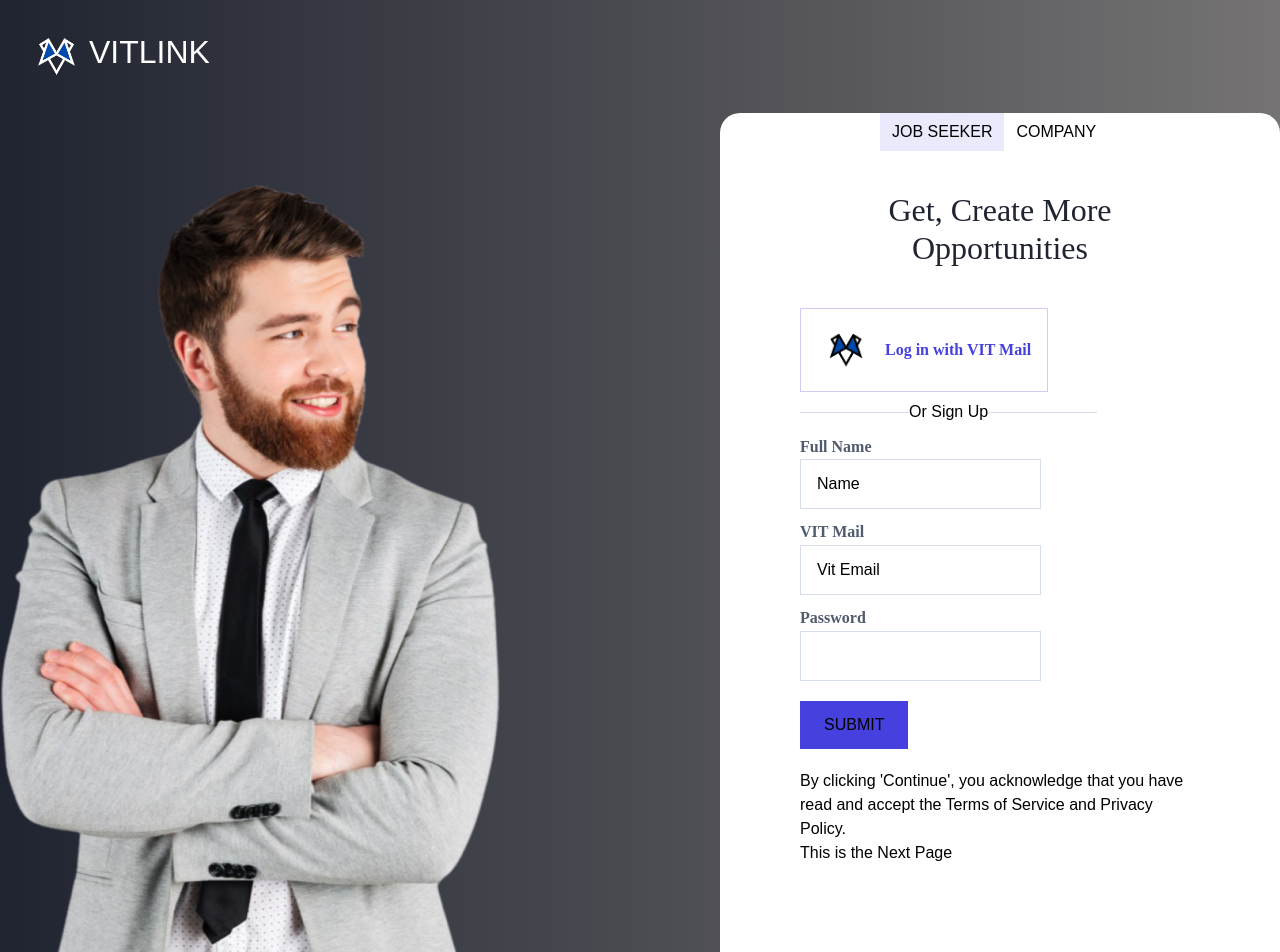
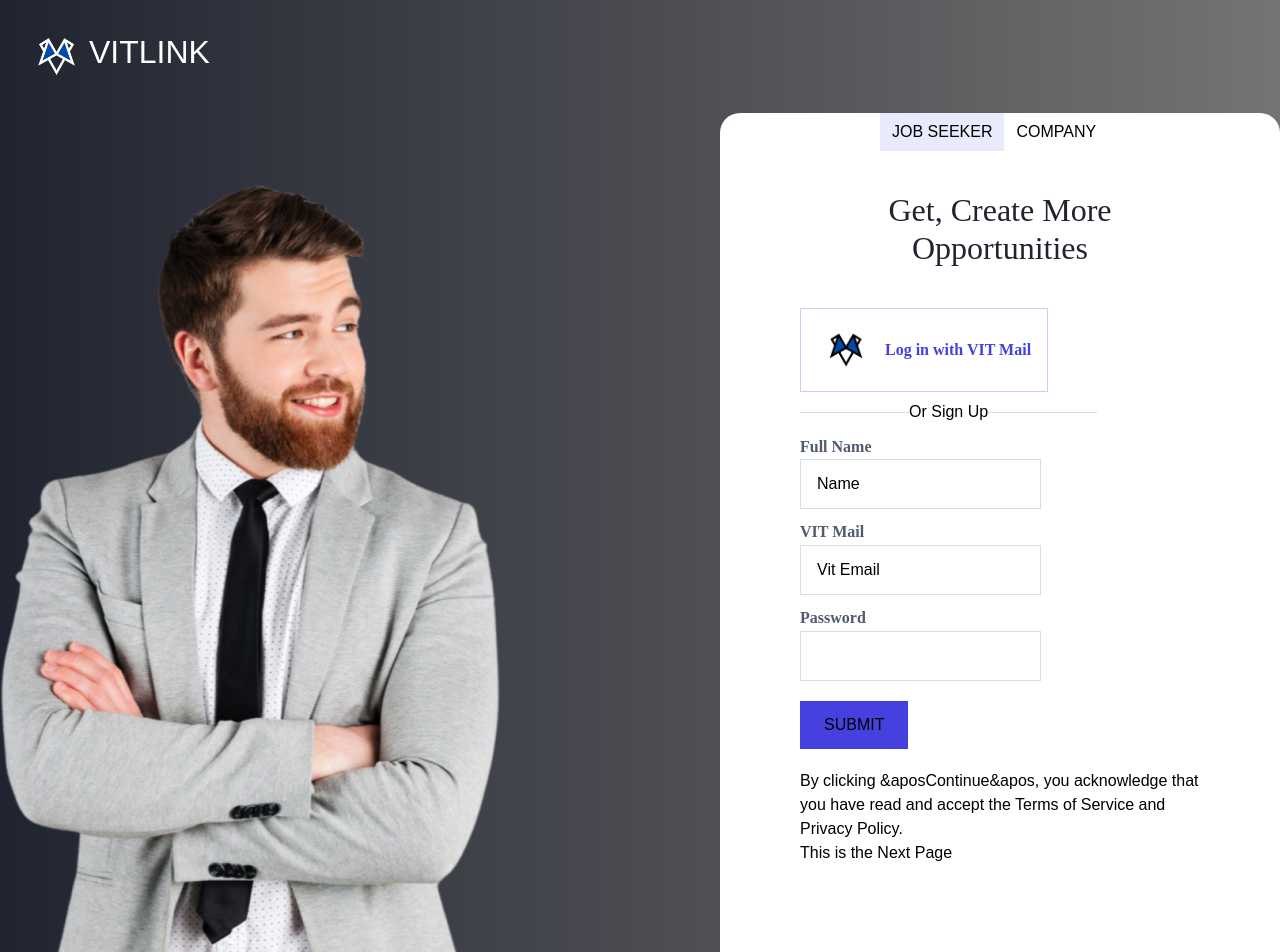
Before and after one commit to chaitanya-codes/VITLink, a Next.js app: page /login in a window 1280 px wide. Shown: the top 952 px of the page. Built offline with nearby package versions, Linux system fonts and the light colour scheme.

Commit message:
fixed build

```diff
--- a/src/app/login/page.tsx
+++ b/src/app/login/page.tsx
@@ -55,7 +55,7 @@ export default function NextPage() {
               <input defaultValue="" type="password" className="form"></input>
             </div>
             <button className="botbut my-5">SUBMIT</button>
-            <h6 className="">By clicking 'Continue', you acknowledge that you have read and accept the Terms of Service and Privacy Policy.</h6>
+            <h6 className="">By clicking &aposContinue&apos, you acknowledge that you have read and accept the Terms of Service and Privacy Policy.</h6>
           <h1>This is the Next Page</h1>
 
           </div>
```
